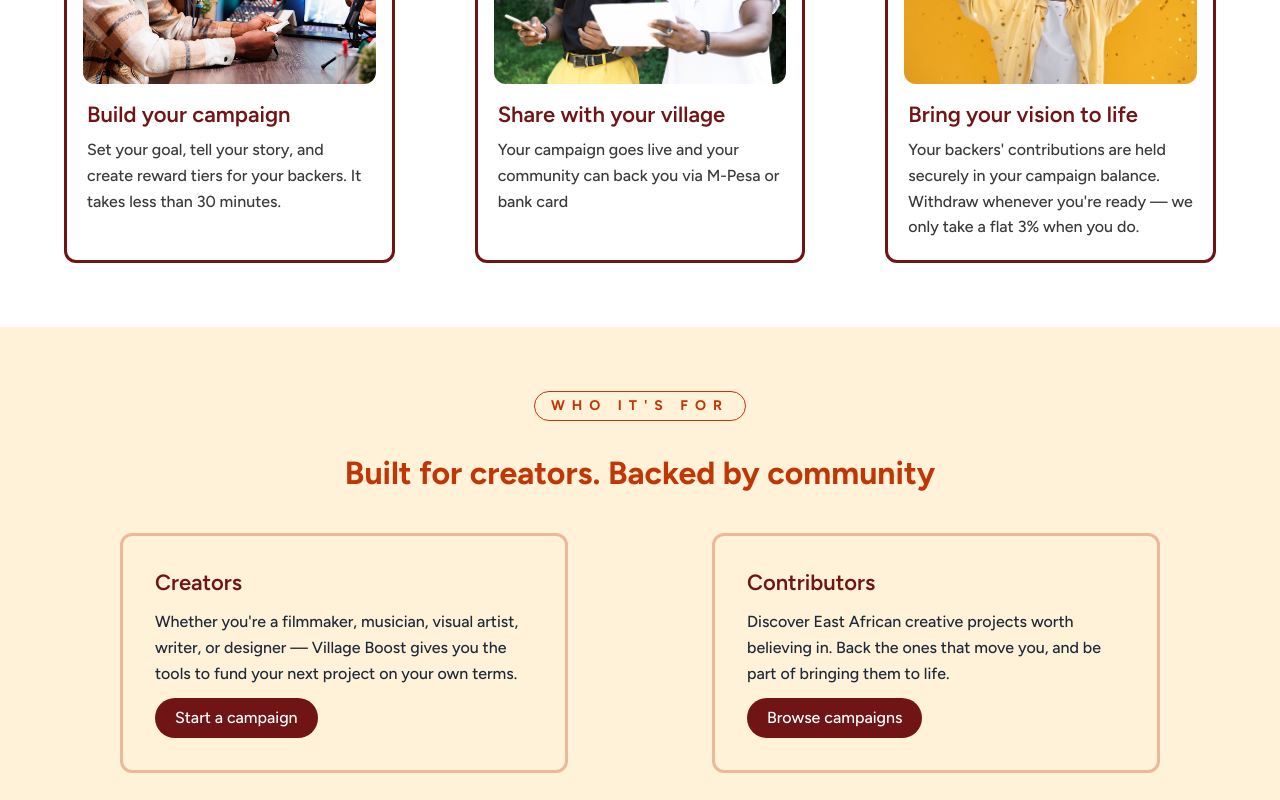
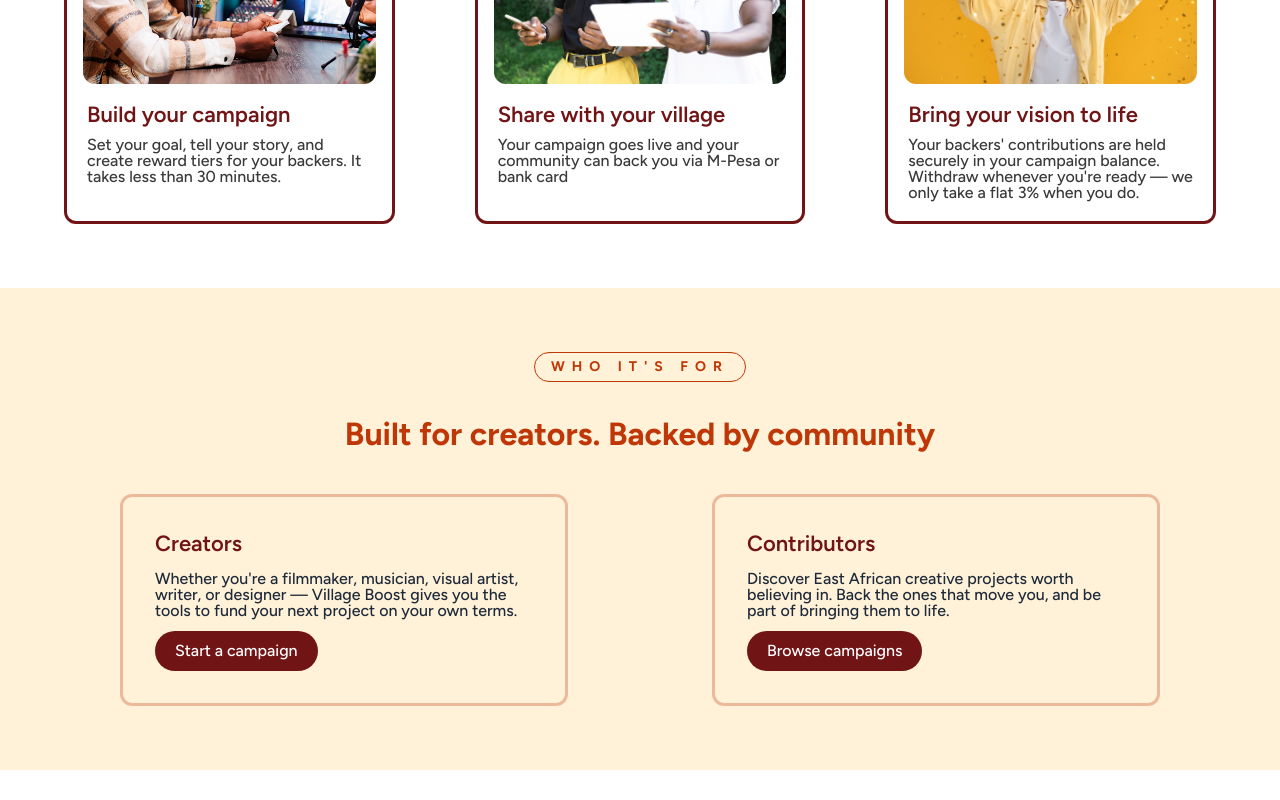
Before and after one commit to villageboost-org/villageboost, a Next.js app: page / in a window 1280 px wide. Shown: the part 800-1600 px from the top of the page. Built offline with nearby package versions, Linux system fonts and the light colour scheme.

Commit message:
reduce the p tag line height to 1

```diff
--- a/app/globals.css
+++ b/app/globals.css
@@ -46,7 +46,7 @@ h5 {
 
 p {
   font-size: 1rem;
-  line-height: 1.6;
+  line-height: 1;
 }
 
 @media (max-width: 1279px) {
```
